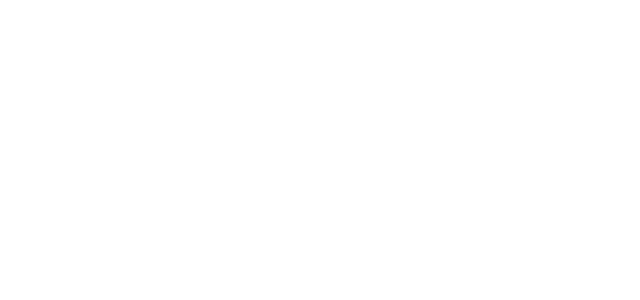
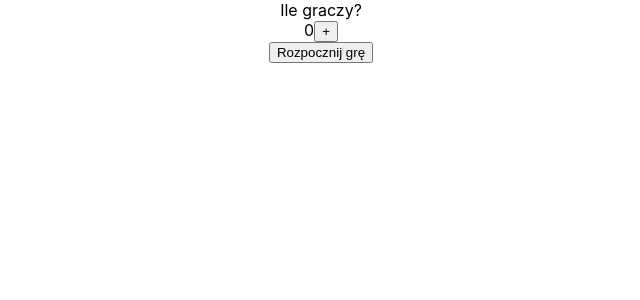
Before and after one commit to Dariuszb94/Remik, a React (Create React App) app: page / in a window 1280 px wide. Shown: the top 300 px of the page, without its empty margins (319-959 px from the left). Built offline with nearby package versions, Linux system fonts and the light colour scheme.

Commit message:
game setup

```diff
--- a/package.json
+++ b/package.json
@@ -42,6 +42,7 @@
     ]
   },
   "devDependencies": {
+    "@types/lodash": "^4.14.177",
     "@types/styled-components": "^5.1.15"
   }
 }
--- a/src/App.tsx
+++ b/src/App.tsx
@@ -1,9 +1,34 @@
-import React from "react";
+import React, { useState } from "react";
+
 import styled from "styled-components";
+import Setup from "./components/Setup";
 function App() {
-  return <Container></Container>;
+  const [start, startSet] = useState(false);
+  const [players, playersSet] = useState<String[]>([]);
+
+  return (
+    <Container>
+      {!start && <Setup startSet={startSet} playersSet={playersSet} />}
+      {console.log(start)}
+      {start && (
+        <Row>
+          {players.map((player) => {
+            return <div>{player}</div>;
+          })}
+        </Row>
+      )}
+    </Container>
+  );
 }
 
 export default App;
 
-const Container = styled.div``;
+const Container = styled.div`
+  display: flex;
+  flex-direction: column;
+  justify-content: center;
+  align-items: center;
+`;
+const Row = styled.div`
+  display: flex;
+`;
--- /dev/null
+++ b/src/components/Setup.tsx
@@ -0,0 +1,36 @@
+import React, { FC, useState } from "react";
+import range from "lodash/range";
+type Props = {
+  startSet: React.Dispatch<React.SetStateAction<boolean>>;
+  playersSet: React.Dispatch<React.SetStateAction<String[]>>;
+};
+const Setup: FC<Props> = ({ startSet, playersSet }) => {
+  const [playersCount, playersCountSet] = useState(0);
+  return (
+    <>
+      Ile graczy?
+      <div>
+        {playersCount > 0 ? (
+          <button onClick={() => playersCountSet((prev) => prev - 1)}>-</button>
+        ) : null}
+        {playersCount}
+        <button onClick={() => playersCountSet((prev) => prev + 1)}>+</button>
+      </div>
+      {range(playersCount).map((el) => {
+        return (
+          <input
+            type="text"
+            onChange={(e) =>
+              playersSet((prevArr) => {
+                return Object.assign([], prevArr, { [el]: e.target.value });
+              })
+            }
+          />
+        );
+      })}
+      <button onClick={() => startSet(true)}>Rozpocznij grę</button>
+    </>
+  );
+};
+
+export default Setup;
```
Also changed, not shown: 1 other file (tests, documents, lock files or other folders).
